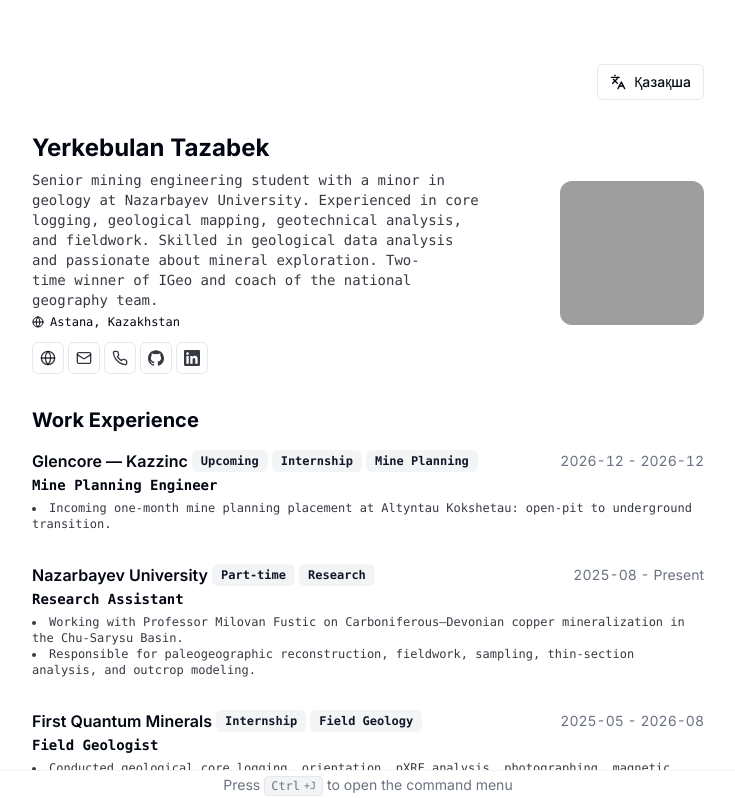
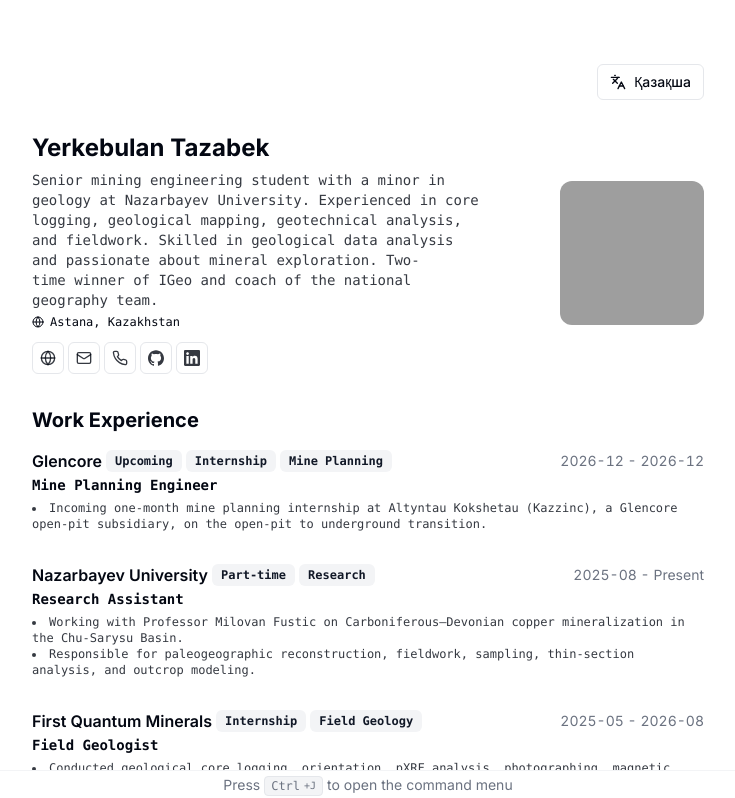
Before and after one commit to yerkebulat/cv, a Next.js app: page / in a window 1280 px wide. Shown: the top 798 px of the page, without its empty margins (272-1007 px from the left). Built offline with nearby package versions, Linux system fonts and the light colour scheme; grey boxes are pictures that could not be loaded.

Commit message:
List the December internship under Glencore, with Kazzinc in the bullet.

```diff
--- a/src/data/resume-data.tsx
+++ b/src/data/resume-data.tsx
@@ -129,8 +129,8 @@
   ],
   work: [
     {
-      company: "Glencore — Kazzinc",
-      link: "https://www.kazzinc.com/eng/o-proizvodstve/predpriyatiya/ao-altyntau-kokshetau",
+      company: "Glencore",
+      link: "https://www.glencore.com",
       badges: ["Upcoming", "Internship", "Mine Planning"],
       title: "Mine Planning Engineer",
       logo: null,
@@ -140,8 +140,9 @@
         <>
           <ul className="list-inside list-disc">
             <li>
-              Incoming one-month mine planning placement at Altyntau Kokshetau:
-              open-pit to underground transition.
+              Incoming one-month mine planning internship at Altyntau Kokshetau
+              (Kazzinc), a Glencore open-pit subsidiary, on the open-pit to
+              underground transition.
             </li>
           </ul>
         </>
@@ -367,8 +368,9 @@
         description: (
           <ul className="list-inside list-disc">
             <li>
-              2026 жылдың желтоқсанында Altyntau Kokshetau-да бір айлық тағылымдама:
-              ашық карьерден жерастыға көшуді жоспарлау.
+              2026 жылдың желтоқсанында Glencore-дың ашық карьерлік еншілес
+              компаниясы Kazzinc (Altyntau Kokshetau) кенішінде бір айлық
+              тағылымдама: ашық карьерден жерастыға көшуді жоспарлау.
             </li>
           </ul>
         ),
@@ -540,8 +542,9 @@
         description: (
           <ul className="list-inside list-disc">
             <li>
-              Предстоящая месячная стажировка на Altyntau Kokshetau:
-              планирование перехода с открытых работ на подземные.
+              Предстоящая месячная стажировка на Altyntau Kokshetau (Kazzinc),
+              карьерном дочернем предприятии Glencore: планирование перехода
+              с открытых работ на подземные.
             </li>
           </ul>
         ),
```
